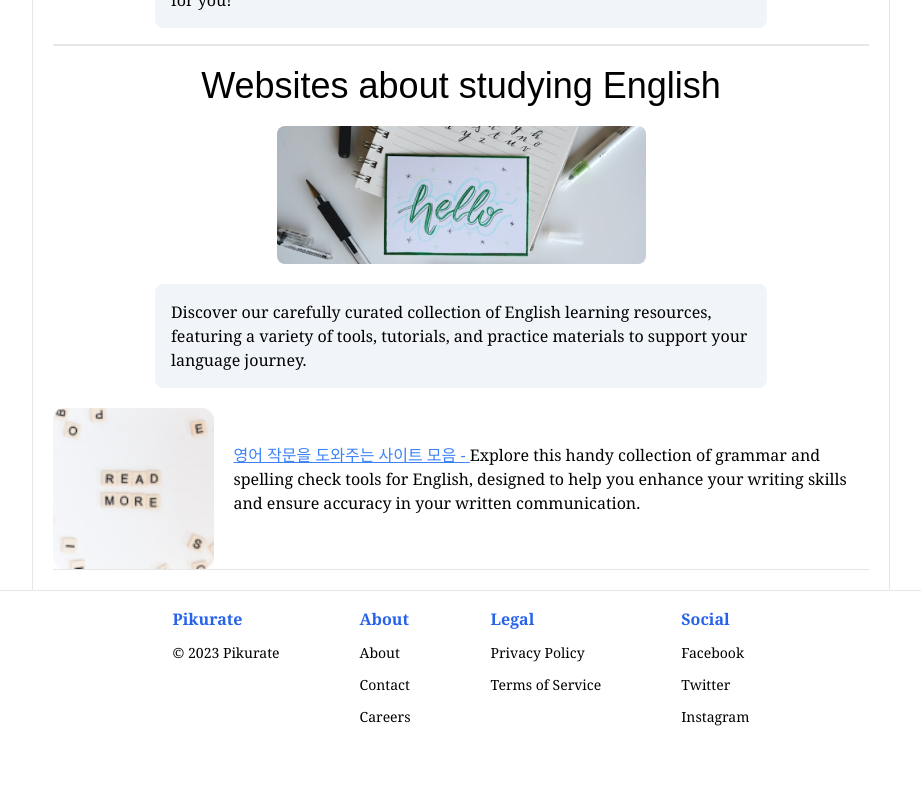
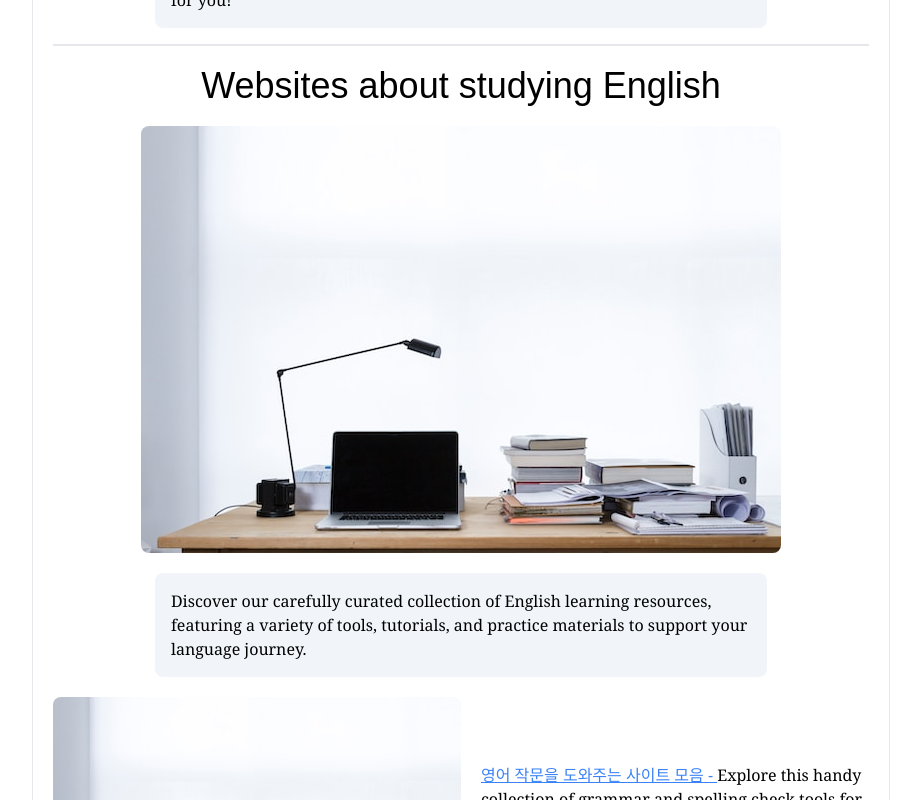
Before and after one commit to mbrndt/pikurateBlog, a Next.js app: page /blog/englishStudy in a window 1280 px wide. Shown: the part 900-1700 px from the top of the page, without its empty margins (179-1100 px from the left). Before the commit the page ends 1643 px from the top, so only its background shows below. Built offline with nearby package versions, Linux system fonts and the light colour scheme.

Commit message:
bug: prod bug because of images

```diff
--- a/src/app/blog/englishStudy/page.jsx
+++ b/src/app/blog/englishStudy/page.jsx
@@ -58,17 +58,21 @@ function EnglishStudyPage() {
 					</div>
 					<div className="flex flex-col items-center">
 						<h1 className="text-4xl m-5 ">Websites about studying English</h1>
-						<Image src={image3} alt="" className=" justify-center rounded-lg" />
-						<p className="bg-slate-100 rounded-lg w-3/4 p-4 my-5">
+						<Image
+							src={hero}
+							alt=""
+							className=" justify-center rounded-lg md:w-15 md:h-15"
+						/>
+						<p className="bg-slate-100 rounded-lg w-3/4 p-4 my-5 ">
 							Discover our carefully curated collection of English learning
 							resources, featuring a variety of tools, tutorials, and practice
 							materials to support your language journey.
 						</p>
 						<div className="flex items-center gap-5 border-b">
 							<Image
-								src={image2}
+								src={hero}
 								alt=""
-								className="rounded-lg w-3/4 h-3/4 md:w-1/2 md:h-1/2"
+								className="rounded-lg w-1/4 h-1/4 md:w-1/2 md:h-1/2"
 							/>
 							<p className="mb-5">
 								<span className="underline text-blue-500 font-sans">
```
Also changed, not shown: 1 other file (tests, documents, lock files or other folders).
